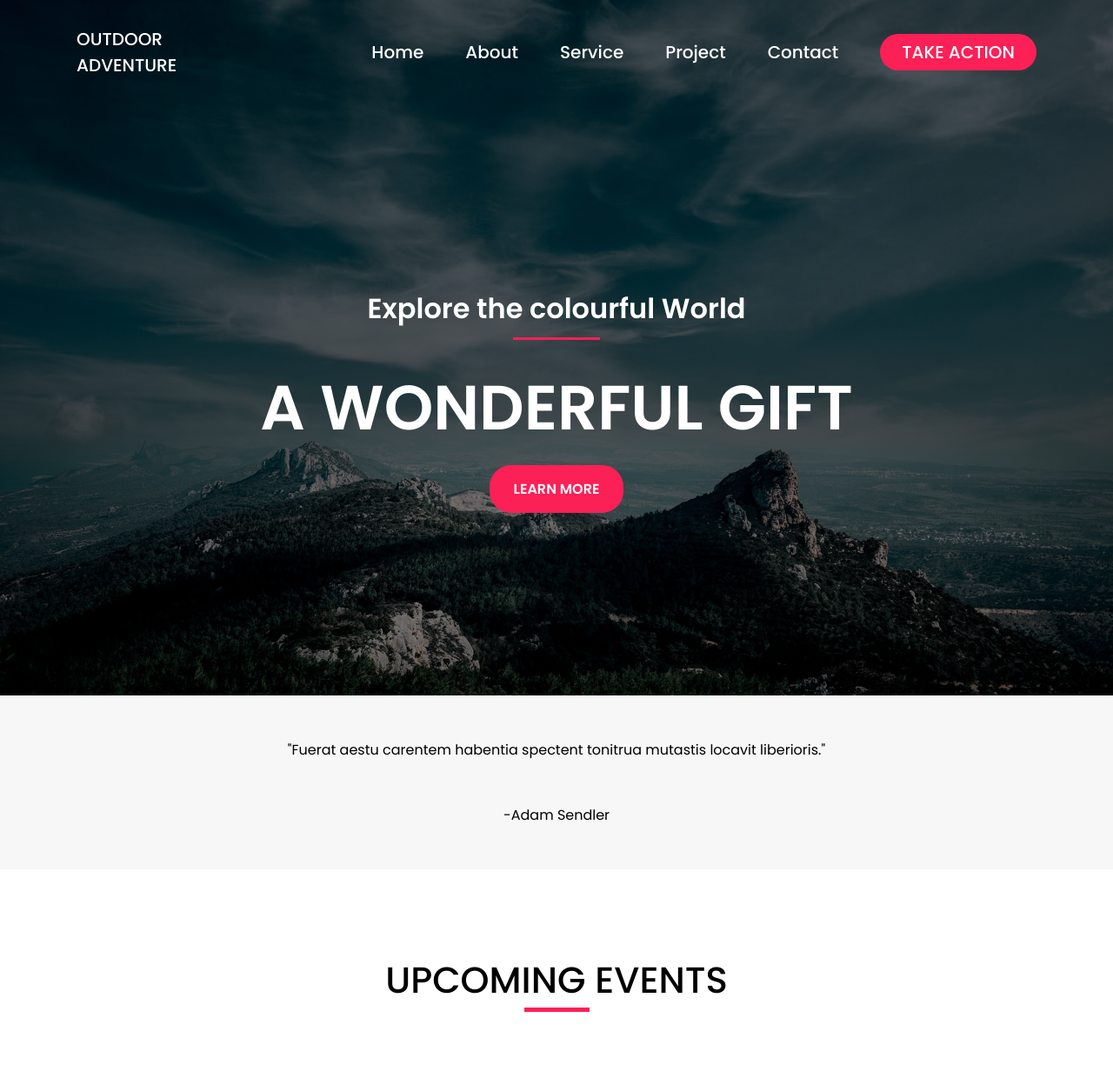
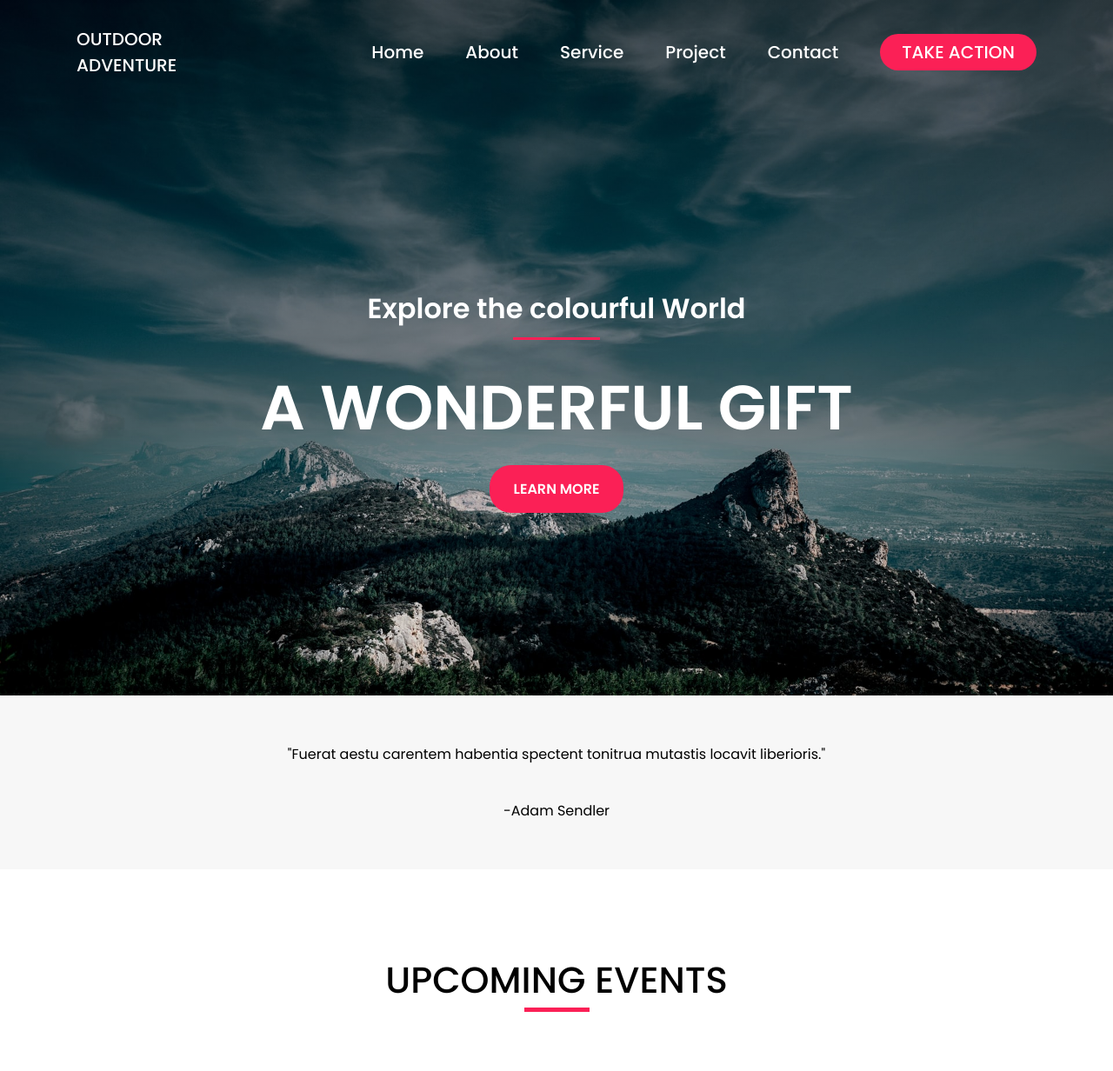
Before and after one commit to Gauravkumario/Outdoor-Adventure, a plain HTML site: page index.html in a window 1280 px wide. Shown: the top 1232 px of the page at 87% size. Drawn offline with Linux system fonts and the light colour scheme.

Commit message:
Add files via upload

```diff
--- a/style.css
+++ b/style.css
@@ -44,7 +44,7 @@ li{
 header{
 	width: 100%;
 	height: 100vh;
-	background: linear-gradient(rgba(0, 0, 0, 0.5), rgba(0, 0, 0, 0.5)),url(images/banner.jpg);
+	background: linear-gradient(rgba(0, 0, 0, 0.5), rgba(0, 0, 0, 0)),url(images/banner.jpg);
 	background-position: center;
 	background-size:100% 100% ;
 
@@ -180,6 +180,7 @@ main #learn-more{
 #quoteblock{
 	width: 100%;
 	height: 25vh;
+	padding: 15px;
 	text-align: center;
 	display: flex;
 	flex-direction: column;
```
